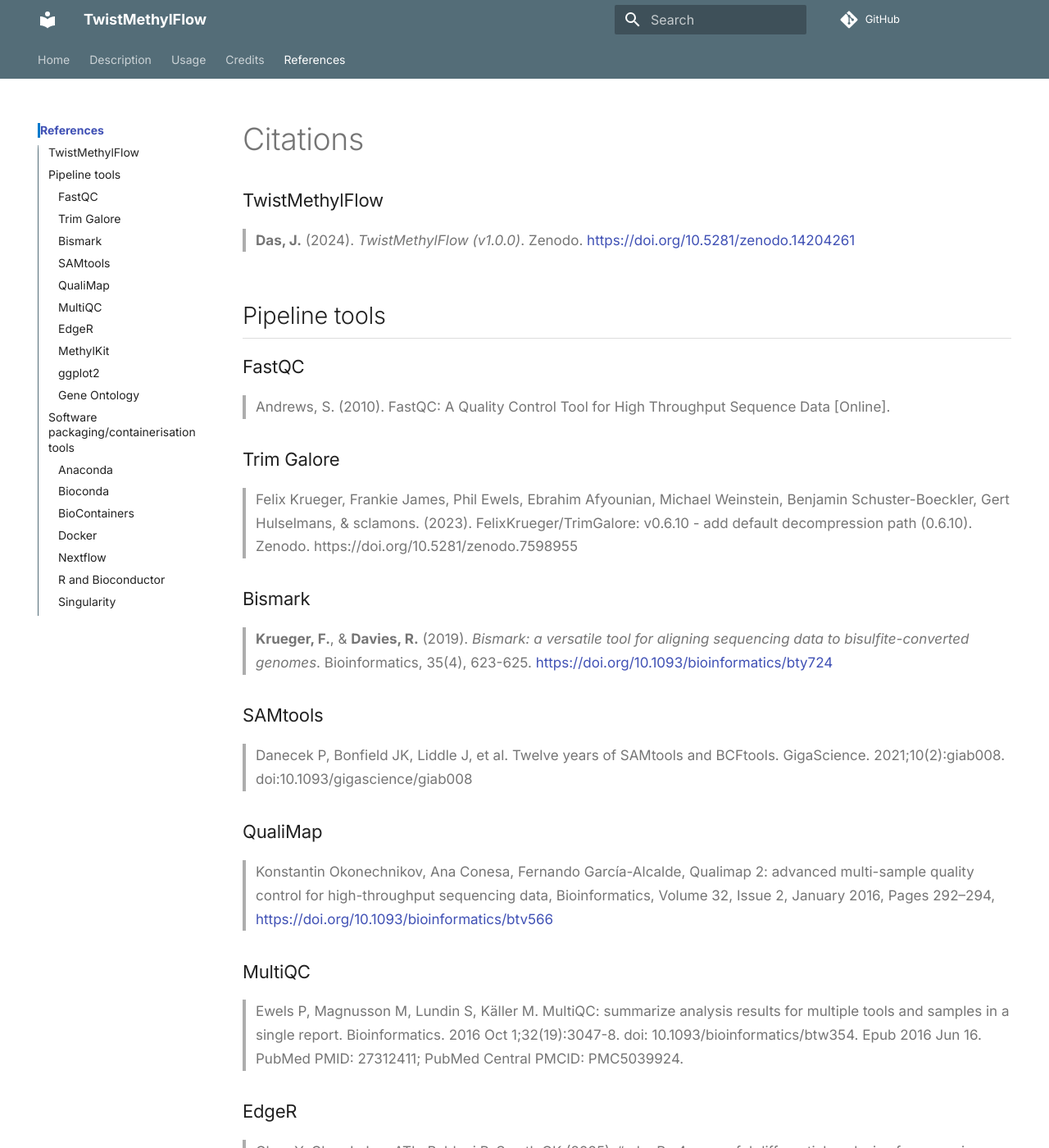
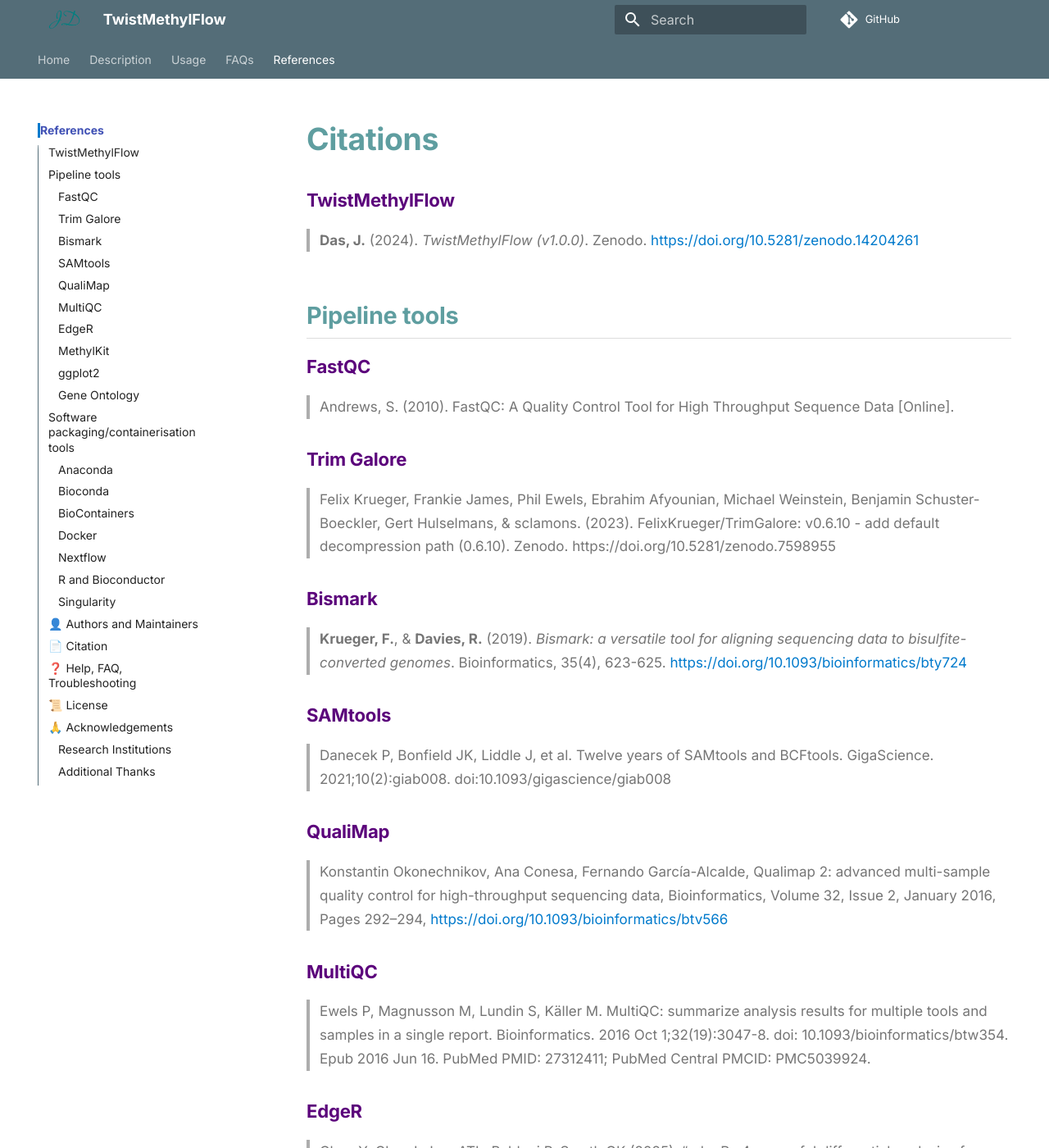
Before and after one commit to JD2112/TwistMethNext, an MkDocs documentation site: the page built from docs/references.md, in a window 1280 px wide and 1400 px high. Shown: the whole window at 82% size. Built offline with MkDocs 1.6.1 and Material for MkDocs 9.7.7, drawn with Linux system fonts in a browser that asks for light colours; comment, search, counter and statistics services are not loaded; the version menu is left out; some of the changed text lies outside the part shown.

Commit message:
update docs

```diff
--- a/docs/overrides/main.html
+++ b/docs/overrides/main.html
@@ -1,5 +1,16 @@
 {% extends "base.html" %}
 
+{# ---------------------- Sidebar block ---------------------- #}
+{% block sidebar %}
+  {{ super() }}
+
+  <!-- Sidebar GitHub links per page, pushed to bottom -->
+  <div class="md-sidebar-footer md-sidebar-footer--custom">
+    {% include "partials/sidebar-github.html" %}
+  </div>
+{% endblock %}
+
+{# ---------------------- Footer block ---------------------- #}
 {% block footer %}
   <div style="
     display: flex;
--- /dev/null
+++ b/docs/overrides/partials/logo.html
@@ -0,0 +1,5 @@
+{% set repo_url = page and page.meta and page.meta.repo_url or "https://github.com/JD2112" %}
+
+<a href="{{ repo_url }}" target="_blank" style="display:flex; align-items:center; text-decoration:none;">
+  <img src="{{ base_url }}/images/JD_logo.png" alt="Logo" style="height:24px; margin-right:8px;">
+</a>
--- /dev/null
+++ b/docs/overrides/partials/nav.html
@@ -0,0 +1,45 @@
+{#-
+  This file was automatically generated - do not edit
+-#}
+{% import "partials/nav-item.html" as item with context %}
+{% set class = "md-nav md-nav--primary" %}
+{% if "navigation.tabs" in features %}
+  {% set class = class ~ " md-nav--lifted" %}
+{% endif %}
+{% if "toc.integrate" in features %}
+  {% set class = class ~ " md-nav--integrated" %}
+{% endif %}
+<nav class="{{ class }}" aria-label="{{ lang.t('nav') }}" data-md-level="0">
+  <label class="md-nav__title" for="__drawer">
+    <a href="{{ config.extra.homepage | d(nav.homepage.url, true) | url }}" title="{{ config.site_name | e }}" class="md-nav__button md-logo" aria-label="{{ config.site_name }}" data-md-component="logo">
+      {% include "partials/logo.html" %}
+    </a>
+    {{ config.site_name }}
+  </label>
+  {% if config.repo_url %}
+    <div class="md-nav__source">
+      {% include "partials/source.html" %}
+    </div>
+  {% endif %}
+  <ul class="md-nav__list" data-md-scrollfix>
+    {% for nav_item in nav %}
+  {% set path = "__nav_" ~ loop.index %}
+  <li class="md-nav__item">
+    {{ item.render(nav_item, path, 1) }}
+
+    {# Only add GitHub icon for actual pages #}
+    {% if nav_item.__class__.__name__ == "Page" and nav_item.file.src_path.endswith("tutorials.md") %}
+      <a href="{% if 'methylr/tutorials.md' in nav_item.file.src_path %}https://github.com/JD2112/methylr
+                 {% elif 'olinkwrapper/tutorials.md' in nav_item.file.src_path %}https://github.com/JD2112/ShinyOlink
+                 {% elif 'shinyWGCNA/tutorials.md' in nav_item.file.src_path %}https://github.com/JD2112/Shiny-WGCNA
+                 {% endif %}"
+         target="_blank" class="md-nav__repo-icon" style="margin-left:5px; vertical-align:middle;">
+        <img src="https://github.githubassets.com/images/modules/logos_page/GitHub-Mark.png" width="16" height="16" alt="GitHub">
+      </a>
+    {% endif %}
+
+  </li>
+{% endfor %}
+
+  </ul>
+</nav>
--- /dev/null
+++ b/docs/overrides/partials/sidebar-github.html
@@ -0,0 +1,8 @@
+{% if page and page.meta.repo_url %}
+<div class="sidebar-github" style="margin-top:1rem; text-align:center;">
+  <a href="{{ page.meta.repo_url }}" target="_blank" title="GitHub Repo">
+    <img src="https://github.githubassets.com/images/modules/logos_page/GitHub-Mark.png"
+         alt="GitHub" width="32" height="32">
+  </a>
+</div>
+{% endif %}
--- a/docs/references.md
+++ b/docs/references.md
@@ -62,3 +62,58 @@
 
 ### Singularity
 >Kurtzer GM, Sochat V, Bauer MW. Singularity: Scientific containers for mobility of compute. PLoS One. 2017 May 11;12(5):e0177459. doi: 10.1371/journal.pone.0177459. eCollection 2017. PubMed PMID: 28494014; PubMed Central PMCID: PMC5426675.
+
+---
+
+## 👤 Authors and Maintainers
+
+| Role         | Name & Link                                                                 | Description                                                                                      |
+|--------------|------------------------------------------------------------------------------|--------------------------------------------------------------------------------------------------|
+| **Main Author** | [Jyotirmoy Das](https://github.com/JD2112)                                  | Lead designer, developer, and overall coordinator for the **TwistMethylFlow** pipeline.           |
+| **Maintainer**  | [Jyotirmoy Das](https://github.com/JD2112)                                  | Actively maintaining the pipeline, fixing bugs, and implementing new features.                  |
+| **Contributors**| [All Contributors](https://github.com/JD2112/TwistMethylFlow/pulls)           | Thanks to everyone who helped in development, testing, and enhancement. Contributions welcome!  |
+
+---
+
+## 📄 Citation
+
+If you use **TwistMethylFlow** in your work, please cite:
+
+> Das, J. (2024). *TwistMethylFlow (v1.0.0)*. Zenodo. [https://doi.org/10.5281/zenodo.14204261](https://doi.org/10.5281/zenodo.14204261)
+
+---
+
+## ❓ Help, FAQ, Troubleshooting
+
+- Refer to the [User Manual](index.md) for detailed usage instructions and guidance.
+- For bug reports, questions, or feature requests, please open an [issue on GitHub](https://github.com/JD2112/TwistMethylFlow/issues).
+
+---
+
+## 📜 License
+
+This project is licensed under the terms of the **GNU General Public License v3.0**.
+
+---
+
+## 🙏 Acknowledgements
+
+### Research Institutions
+
+- **Core Facility, Faculty of Medicine and Health Sciences, Linköping University**
+  [Linköping University Core Facility](https://liu.se/en/organisation/liu/medfak/coref)
+
+- **Clinical Genomics Linköping, Science for Life Laboratory, Sweden**
+  [Clinical Genomics Linköping](https://www.scilifelab.se/units/clinical-genomics-linkoping/)
+
+- **National Academic Infrastructure for Supercomputing in Sweden (NAISS)**
+  > The computations/data storage were enabled by resources provided by the National Academic Infrastructure for Supercomputing in Sweden (NAISS), partially funded by the Swedish Research Council through grant agreement no. 2022-06725.
+
+These institutions provided invaluable resources and support for the development and testing of the TwistMethylFlow pipeline.
+
+### Additional Thanks
+
+- **Open Source Community**: Special thanks to the developers and contributors of [Nextflow](https://www.nextflow.io/), [Bismark](https://www.bioinformatics.babraham.ac.uk/projects/bismark/), [methylKit](https://github.com/observer101/methylKit), [EdgeR](https://bioconductor.org/packages/release/bioc/html/edgeR.html) and other bioinformatics tools integrated into this pipeline.
+- **Users and Testers**: A heartfelt thank you to all the early adopters, testers, and collaborators who helped refine and improve the tool through their feedback and bug reports.
+
+---
--- a/docs/styles/extra.css
+++ b/docs/styles/extra.css
@@ -1,4 +1,3 @@
-/* --- GENERAL TYPOGRAPHY --- */
 :root {
     --font-family-main: "Inter", "Helvetica Neue", Arial, sans-serif;
     --font-size: 17px;
@@ -56,3 +55,66 @@
   footer a:hover {
     color: #fff;
   }
+
+/* Make sidebar footer always visible below the nav */
+/* Sidebar GitHub footer */
+.md-sidebar-footer--custom {
+    margin-top: auto;          /* push content to bottom */
+    padding: 1rem;
+    text-align: center;
+}
+
+.sidebar-github img {
+    display: inline-block;
+    transition: transform 0.2s;
+}
+
+.sidebar-github img:hover {
+    transform: scale(1.2);
+}
+
+.md-icon--github {
+  font-size: 1.2em;
+  margin-right: 0.3em;
+}
+
+.repo-icon {
+  margin-left: 6px;
+  display: inline-flex;
+  align-items: center;
+  color: var(--md-default-fg-color);
+}
+.repo-icon:hover {
+  color: var(--md-accent-fg-color);
+}
+
+.md-content {
+  margin-left: auto;
+  margin-right: 0;
+  max-width: 900px;   /* adjust width */
+}
+.md-typeset h1, .md-typeset h2 {
+    font-weight: 600; /* make headings bold */
+    color: cadetblue;
+}
+
+.md-typeset h3 {
+    font-weight: 600; /* make headings bold */
+    color: rgb(91, 2, 123);
+}
+
+.md-typeset h4 {
+    font-weight: 500; /* make headings bold */
+    color: rgb(19, 4, 148);
+}
+
+.md-typeset p {
+    margin-bottom: 1.2em; /* increase spacing between paragraphs */
+}
+.md-typeset a {
+    color: #007acc; /* link color */
+    text-decoration: none;
+}
+.md-typeset a:hover {
+    text-decoration: underline;
+}
--- a/mkdocs.yml
+++ b/mkdocs.yml
@@ -27,7 +27,8 @@
     - toc.integrate
     - content.action.edit
     - content.code.copy
-    - versioning  # ← version dropdown
+    - versioning
+    - icons
 
 plugins:
   - search
@@ -37,24 +38,30 @@
   - Home: index.md
   - Description: overview.md
   - Usage: usage.md
-  - Credits: credits.md
+  - FAQs: faqs.md
   - References: references.md
 
 markdown_extensions:
   - admonition
-  - codehilite
-  - toc:
-      permalink: true
+  - abbr
+  - attr_list
   - pymdownx.details
-  - pymdownx.superfences
   - pymdownx.tabbed
   - pymdownx.highlight
   - pymdownx.inlinehilite
   - pymdownx.snippets
   - pymdownx.emoji
-
-# extra_css:
-#   - styles.css
+  - pymdownx.extra
+  - pymdownx.arithmatex:
+      generic: true
+  - codehilite
+  - toc:
+      permalink: true
+  - pymdownx.superfences:
+      custom_fences:
+        - name: mermaid
+          class: mermaid
+          format: !!python/name:pymdownx.superfences.fence_code_format
 
 extra:
   version:
@@ -66,3 +73,4 @@
 
 extra_javascript:
   - https://fonts.googleapis.com/css2?family=Fira+Code&family=Inter:wght@400;600&display=swap
+  - https://cdnjs.cloudflare.com/ajax/libs/mathjax/2.7.9/MathJax.js?config=TeX-MML-AM_CHTML
```
Also changed, not shown: docs/credits.md (deleted, +0 -54 lines), docs/faqs.md (added, +99 -0 lines), docs/images/JD_logo.png (added).
